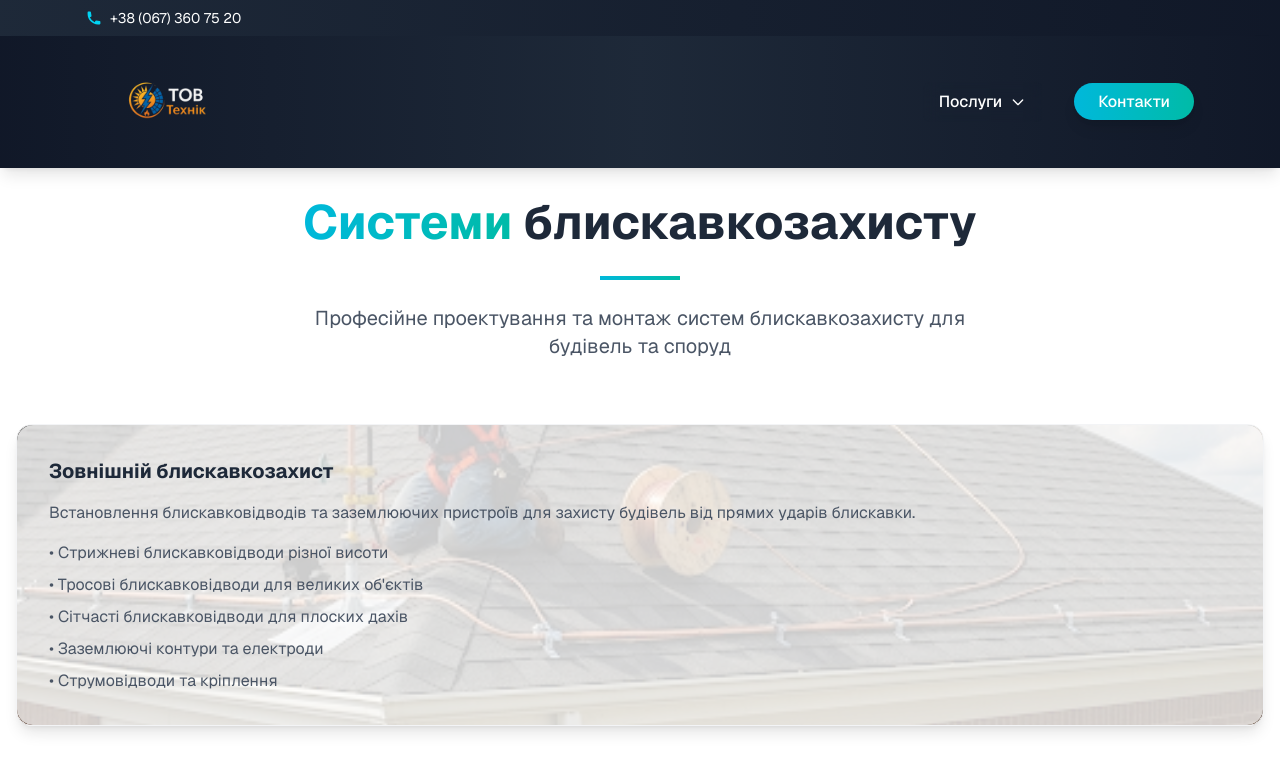
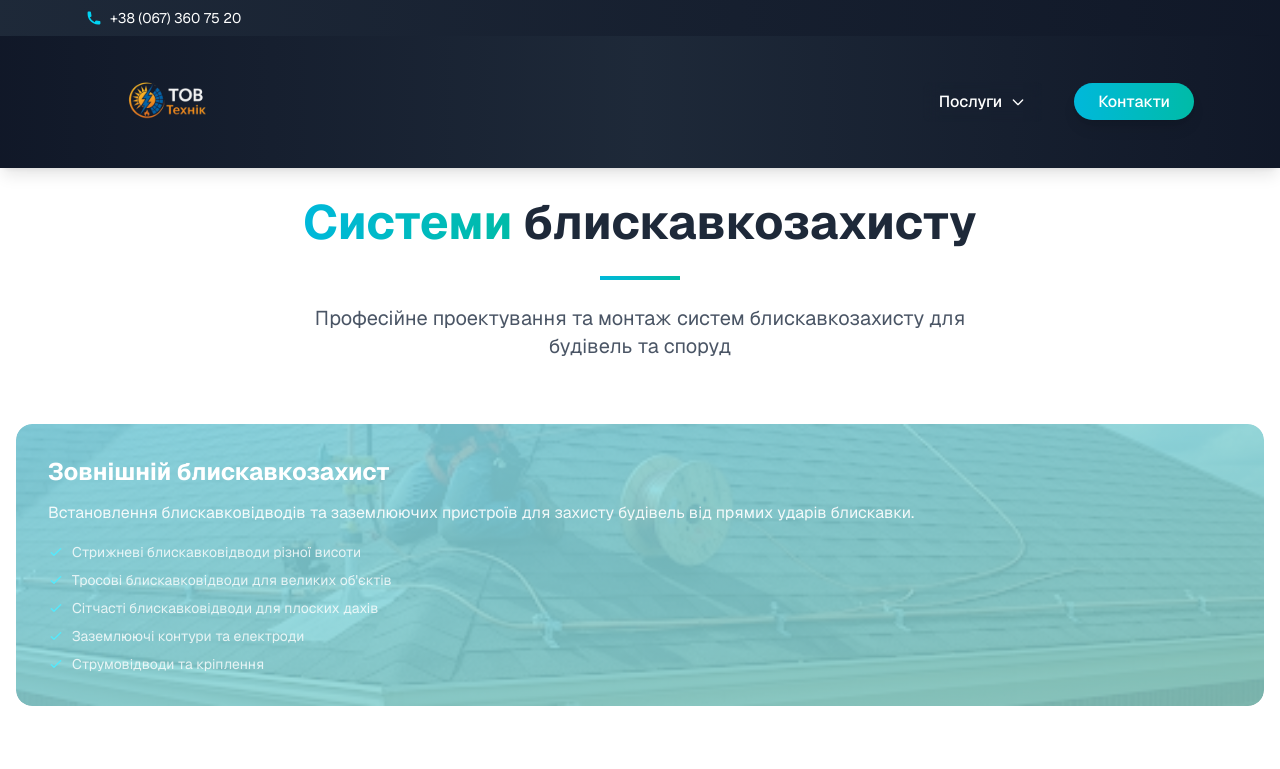
Before and after one commit to Natali993/texnic, a Next.js app: page /blyskaykozahyst in a window 1280 px wide. Shown: the top 769 px of the page. Built offline with nearby package versions, Linux system fonts and the light colour scheme.

Commit message:
fix: page blyskavkozahyst

```diff
--- a/src/app/blyskaykozahyst/page.tsx
+++ b/src/app/blyskaykozahyst/page.tsx
@@ -2,6 +2,9 @@ import { Layout } from '../../components/Layout';
 import Link from 'next/link';
 
 export default function Blyskaykozahyst() {
+  // Define a consistent gradient for the service block
+  const consistentGradient = "bg-gradient-to-br from-cyan-500 to-teal-600";
+
   return (
     <Layout>
       <div className="container mx-auto px-4 py-8 sm:py-12 lg:py-16">
@@ -23,28 +26,62 @@ export default function Blyskaykozahyst() {
         <div className="flex justify-center mb-16">
           <div
             id="zovnishnii-blyskaykozahyst"
-            className="w-full max-w-7xl rounded-2xl shadow-lg p-8 border border-gray-100 hover:shadow-xl transition-shadow duration-300 relative overflow-hidden"
+            className={`group relative w-full max-w-7xl overflow-hidden rounded-2xl p-8 transition-all duration-300 hover:scale-105 hover:shadow-2xl cursor-pointer`}
+          >
+            {/* Background Image Layer */}
+            <div
+              className="absolute inset-0 z-0 rounded-2xl"
               style={{
                 backgroundImage: 'url(/bluskzaxpng.png)', // Path to your background image
                 backgroundSize: 'cover',
                 backgroundPosition: 'center',
+                opacity: 0.25, // Adjust this value for desired translucency (0 to 1)
               }}
-          >
-            {/* Overlay for translucency and readability */}
-            <div className="absolute inset-0 bg-white opacity-80 rounded-2xl"></div>
+            ></div>
 
-            <div className="relative z-10"> {/* Content needs to be above the overlay */}
-              <h3 className="text-xl font-bold text-gray-800 mb-4">Зовнішній блискавкозахист</h3>
-              <p className="text-gray-600 mb-4">
+            {/* Overlay for additional styling (e.g., gradient) on top of the translucent image */}
+            <div className={`absolute inset-0 ${consistentGradient} opacity-40 group-hover:opacity-30 transition-all duration-300 rounded-2xl z-10`}></div>
+
+            {/* Content needs to be above all overlays */}
+            <div className="relative z-20 h-full flex flex-col justify-between text-white">
+              <div>
+                <h3 className="text-2xl font-bold mb-3">Зовнішній блискавкозахист</h3>
+                <p className="text-white/90 leading-relaxed mb-4">
                   Встановлення блискавковідводів та заземлюючих пристроїв для захисту будівель від прямих ударів блискавки.
                 </p>
-              <ul className="text-gray-600 space-y-2">
-                <li>• Стрижневі блискавковідводи різної висоти</li>
-                <li>• Тросові блискавковідводи для великих об'єктів</li>
-                <li>• Сітчасті блискавковідводи для плоских дахів</li>
-                <li>• Заземлюючі контури та електроди</li>
-                <li>• Струмовідводи та кріплення</li>
+                <ul className="space-y-2">
+                  <li className="flex items-center text-white/80 text-sm">
+                    <svg className="w-4 h-4 mr-2 text-cyan-300 flex-shrink-0" fill="none" stroke="currentColor" viewBox="0 0 24 24" xmlns="http://www.w3.org/2000/svg">
+                      <path strokeLinecap="round" strokeLinejoin="round" strokeWidth={2} d="M5 13l4 4L19 7"></path>
+                    </svg>
+                    Стрижневі блискавковідводи різної висоти
+                  </li>
+                  <li className="flex items-center text-white/80 text-sm">
+                    <svg className="w-4 h-4 mr-2 text-cyan-300 flex-shrink-0" fill="none" stroke="currentColor" viewBox="0 0 24 24" xmlns="http://www.w3.org/2000/svg">
+                      <path strokeLinecap="round" strokeLinejoin="round" strokeWidth={2} d="M5 13l4 4L19 7"></path>
+                    </svg>
+                    Тросові блискавковідводи для великих об'єктів
+                  </li>
+                  <li className="flex items-center text-white/80 text-sm">
+                    <svg className="w-4 h-4 mr-2 text-cyan-300 flex-shrink-0" fill="none" stroke="currentColor" viewBox="0 0 24 24" xmlns="http://www.w3.org/2000/svg">
+                      <path strokeLinecap="round" strokeLinejoin="round" strokeWidth={2} d="M5 13l4 4L19 7"></path>
+                    </svg>
+                    Сітчасті блискавковідводи для плоских дахів
+                  </li>
+                  <li className="flex items-center text-white/80 text-sm">
+                    <svg className="w-4 h-4 mr-2 text-cyan-300 flex-shrink-0" fill="none" stroke="currentColor" viewBox="0 0 24 24" xmlns="http://www.w3.org/2000/svg">
+                      <path strokeLinecap="round" strokeLinejoin="round" strokeWidth={2} d="M5 13l4 4L19 7"></path>
+                    </svg>
+                    Заземлюючі контури та електроди
+                  </li>
+                  <li className="flex items-center text-white/80 text-sm">
+                    <svg className="w-4 h-4 mr-2 text-cyan-300 flex-shrink-0" fill="none" stroke="currentColor" viewBox="0 0 24 24" xmlns="http://www.w3.org/2000/svg">
+                      <path strokeLinecap="round" strokeLinejoin="round" strokeWidth={2} d="M5 13l4 4L19 7"></path>
+                    </svg>
+                    Струмовідводи та кріплення
+                  </li>
                 </ul>
+              </div>
             </div>
           </div>
         </div>
```
Lines whose indentation alone changed are shown as unchanged.
